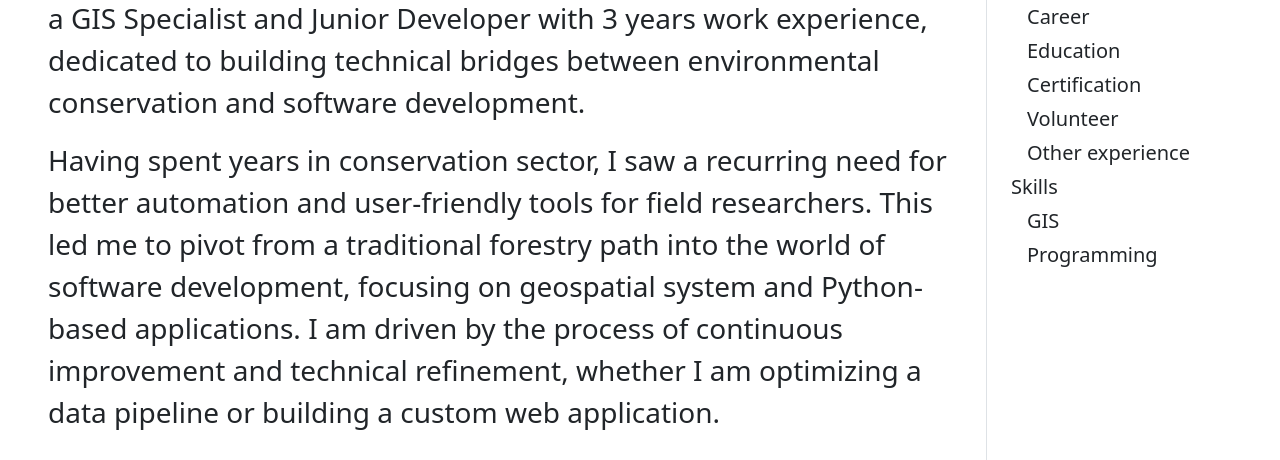
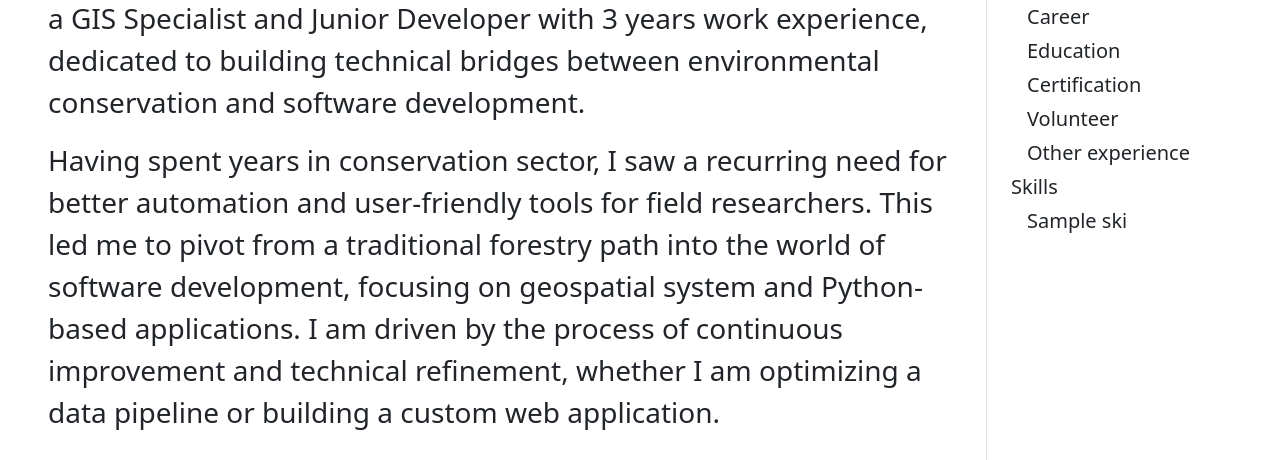
Before and after one commit to gPaluzi/gioWeb, a Flask app: template app/templates/about.html in a window 1280 px wide. Shown: the part 221-681 px from the top of the page. Run offline with Flask 3, Linux system fonts and the light colour scheme; the template is opened without the code that fills it: most values are stand-ins (such as "Sample title", 1, 10 or a date in 2020).

Commit message:
modify aboutme navbar

```diff
--- a/app/templates/about.html
+++ b/app/templates/about.html
@@ -253,8 +253,11 @@
                     <a href="#volunteer" class="nav-link ms-3 my-1">Volunteer</a>
                     <a href="#oth-exp" class="nav-link ms-3 my-1">Other experience</a>
                     <a href="#skills" class="nav-link">Skills</a>
-                    <a href="#gis" class="nav-link ms-3 my-1">GIS</a>
-                    <a href="#programming" class="nav-link ms-3 my-1">Programming</a>
+                    {% for skill_name, skill_item in ski_data.items() %}
+                    <a href="#{{ skill_name | lower | replace(' ', '-') }}" class="nav-link ms-3 my-1">
+                        {{ skill_name }}
+                    </a>
+                    {% endfor %}
                 </div>
             </nav>
         </div>
```
